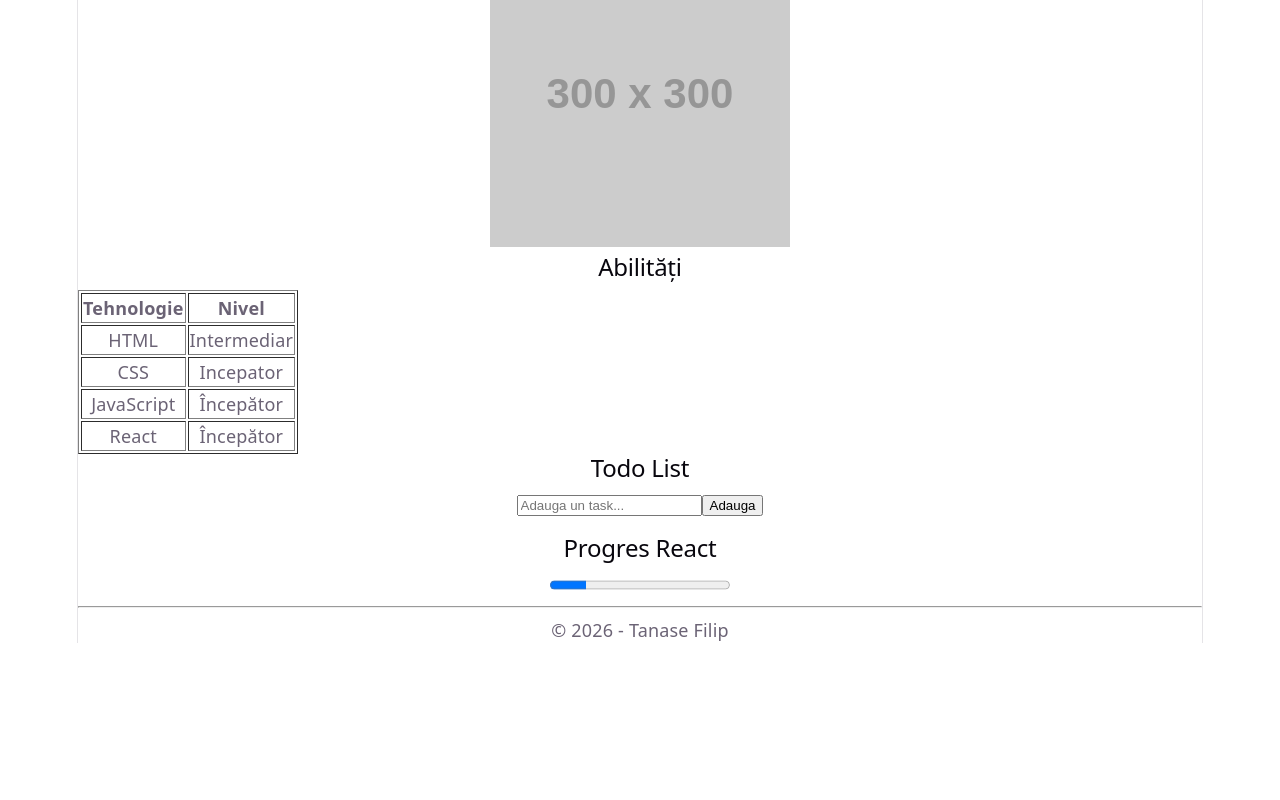
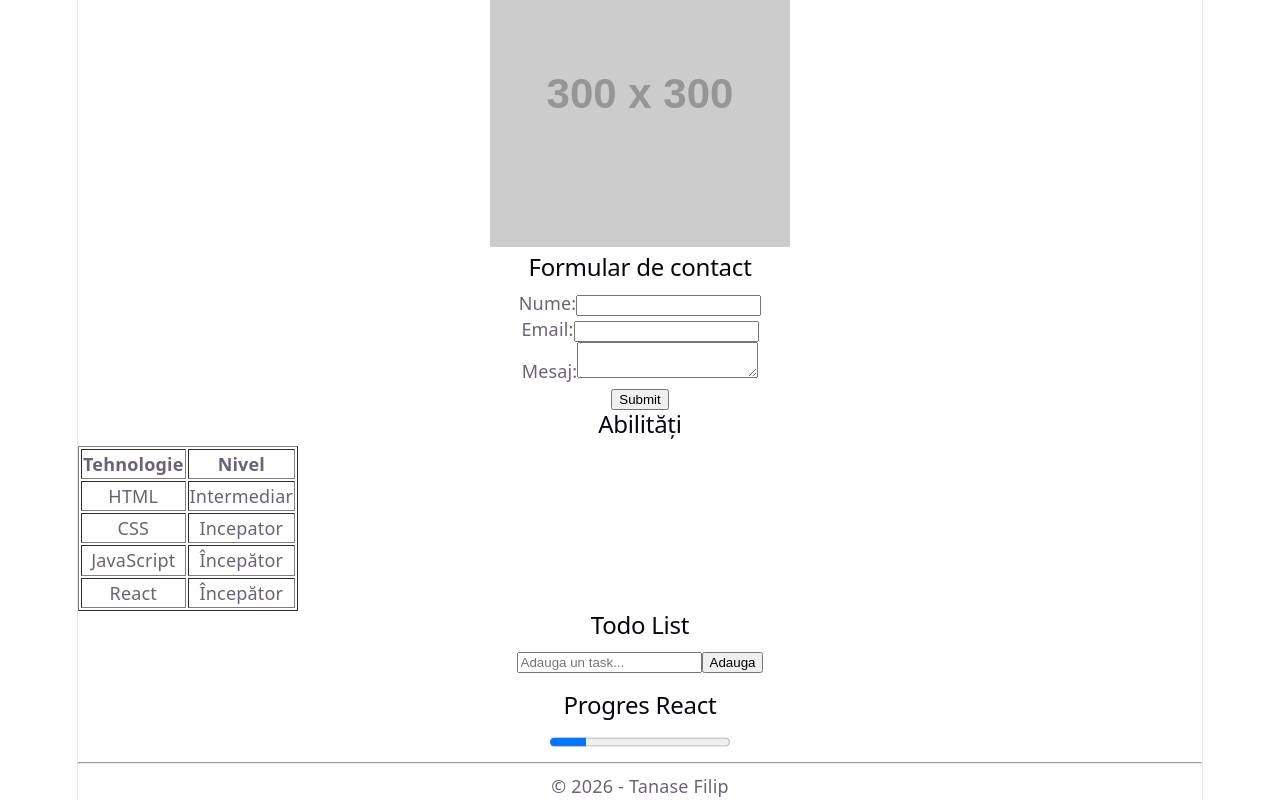
Before and after one commit to FelipeMonreo/ProiectareWeb, a React (Vite) app: page / in a window 1280 px wide. Shown: the part 1279-2079 px from the top of the page. Before the commit the page ends 1922 px from the top, so only its background shows below. Built offline with nearby package versions, Linux system fonts and the light colour scheme.

Commit message:
Add ContactForm component

```diff
--- a/src/App.jsx
+++ b/src/App.jsx
@@ -2,6 +2,7 @@ import { useState } from 'react';
 import Card from './Card';
 import QuickNote from './QuickNote';
 import TodoList from './TodoList';
+import ContactForm from './ContactForm';
 const projects = [
   {
     title: "Proiect 1",
@@ -104,6 +105,8 @@ function App() {
           alt="Imagine exemplu"
         />
 
+        <ContactForm />
+
         <h2>Abilități</h2>
 
         <table border="1">
--- /dev/null
+++ b/src/ContactForm.jsx
@@ -0,0 +1,67 @@
+import { useState } from 'react';
+
+function ContactForm() {
+  const [name, setName] = useState('');
+  const [email, setEmail] = useState('');
+  const [message, setMessage] = useState('');
+  const [feedback, setFeedback] = useState('');
+
+  function handleSubmit(e) {
+    e.preventDefault();
+
+    if (
+      name.trim() === '' ||
+      email.trim() === '' ||
+      message.trim() === ''
+    ) {
+      setFeedback('Completeaza toate campurile!');
+      return;
+    }
+
+    setFeedback('Multumim, ' + name + '!');
+  }
+
+  return (
+    <div>
+      <h2>Formular de contact</h2>
+
+      <form onSubmit={handleSubmit}>
+
+        <div>
+          <label>Nume:</label>
+          <input
+            type="text"
+            value={name}
+            onChange={(e) => setName(e.target.value)}
+          />
+        </div>
+
+        <div>
+          <label>Email:</label>
+          <input
+            type="email"
+            value={email}
+            onChange={(e) => setEmail(e.target.value)}
+          />
+        </div>
+
+        <div>
+          <label>Mesaj:</label>
+          <textarea
+            value={message}
+            onChange={(e) => setMessage(e.target.value)}
+          />
+        </div>
+
+        <button type="submit">
+          Submit
+        </button>
+
+      </form>
+
+      <p>{feedback}</p>
+    </div>
+  );
+}
+
+export default ContactForm;
```
